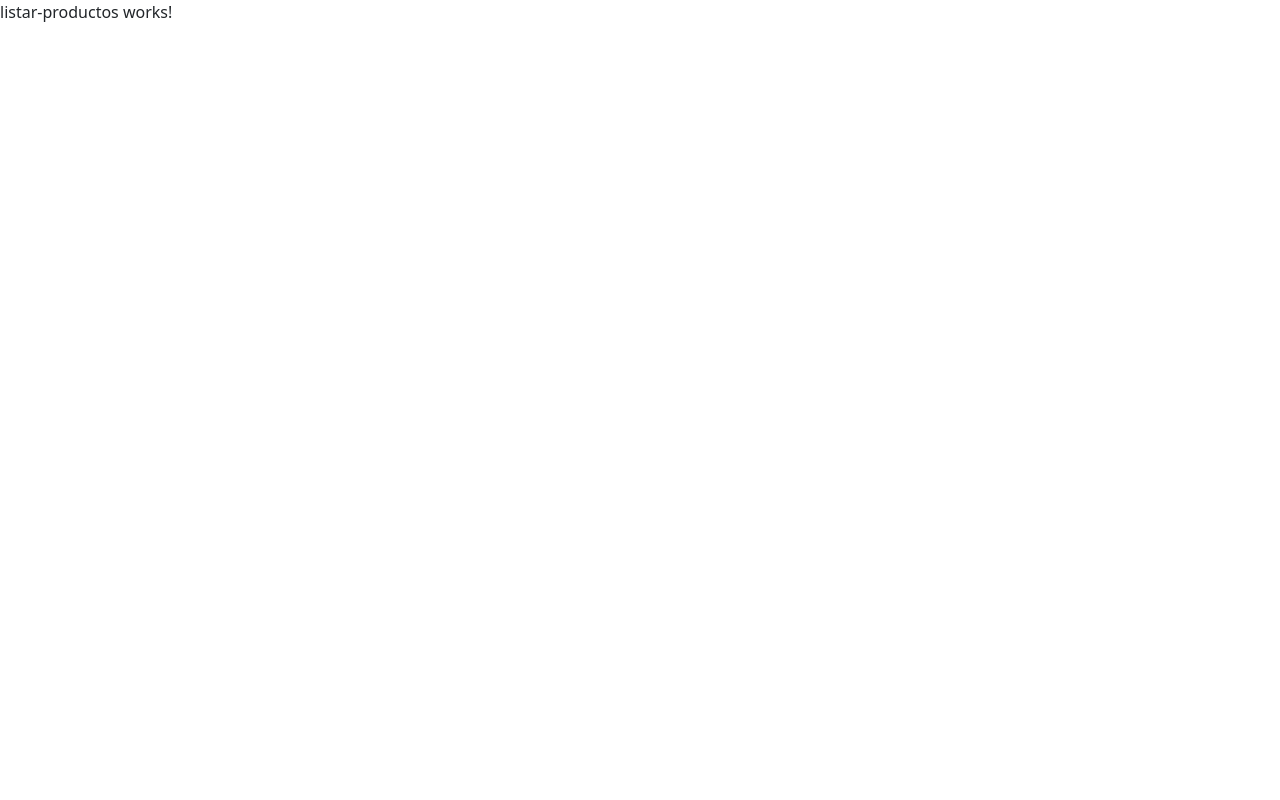
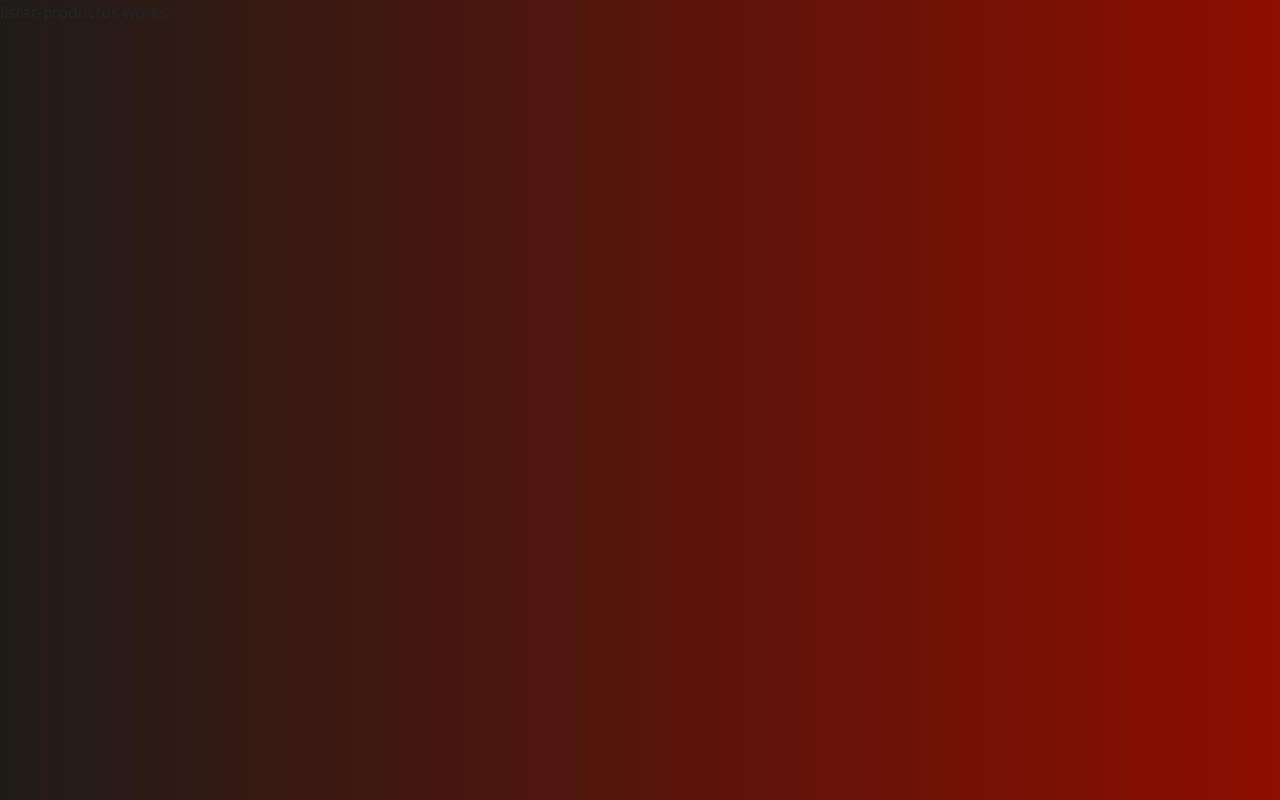
Before and after one commit to alejahndro02/crud, an Angular app in the folder cliente/: page / in a window 1280 px wide. Built offline with nearby package versions, Linux system fonts and the light colour scheme.

Commit message:
Se puso un fondo al body y a la clase titulo se le agrgo el tipo de letra y tamaño

```diff
--- a/cliente/src/styles.css
+++ b/cliente/src/styles.css
@@ -1 +1,15 @@
 /* You can add global styles to this file, and also import other style files */
+
+body {
+    background: #8E0E00;
+    /* fallback for old browsers */
+    background: -webkit-linear-gradient(to right, #1F1C18, #8E0E00);
+    /* Chrome 10-25, Safari 5.1-6 */
+    background: linear-gradient(to right, #1F1C18, #8E0E00);
+    /* W3C, IE 10+/ Edge, Firefox 16+, Chrome 26+, Opera 12+, Safari 7+ */
+}
+
+.titulo {
+    font-size: 1.8rem;
+    font-family: 'Monserrat', sans-serif;
+}
```
